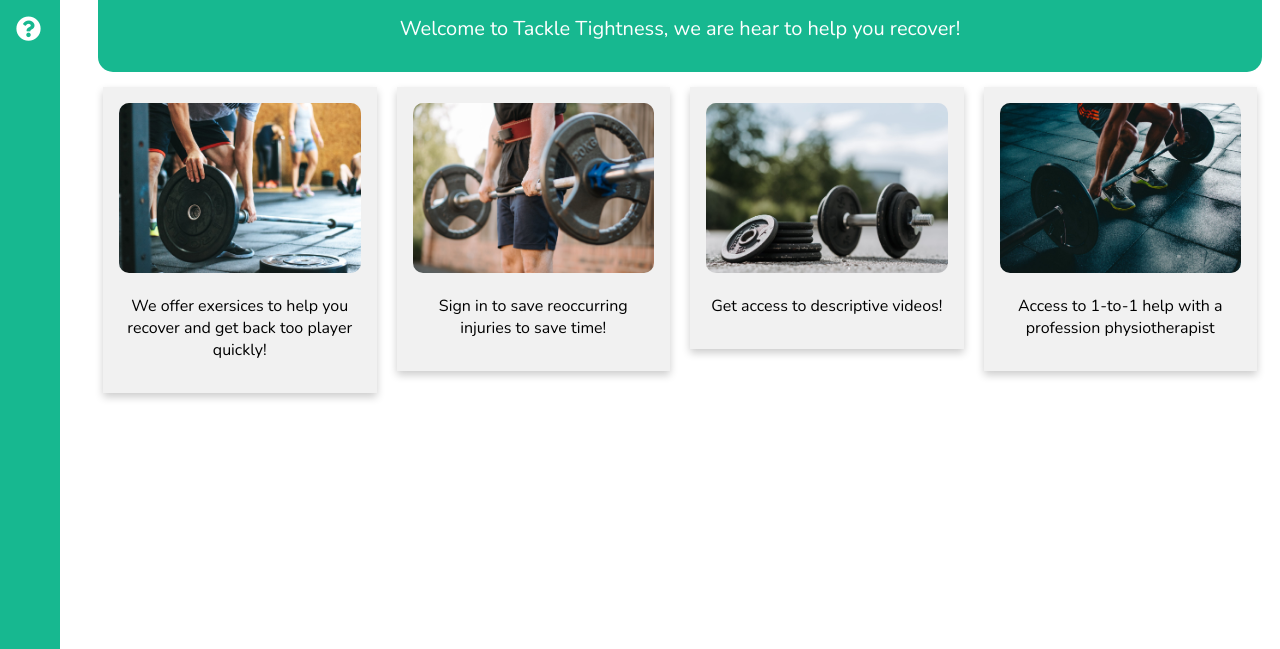
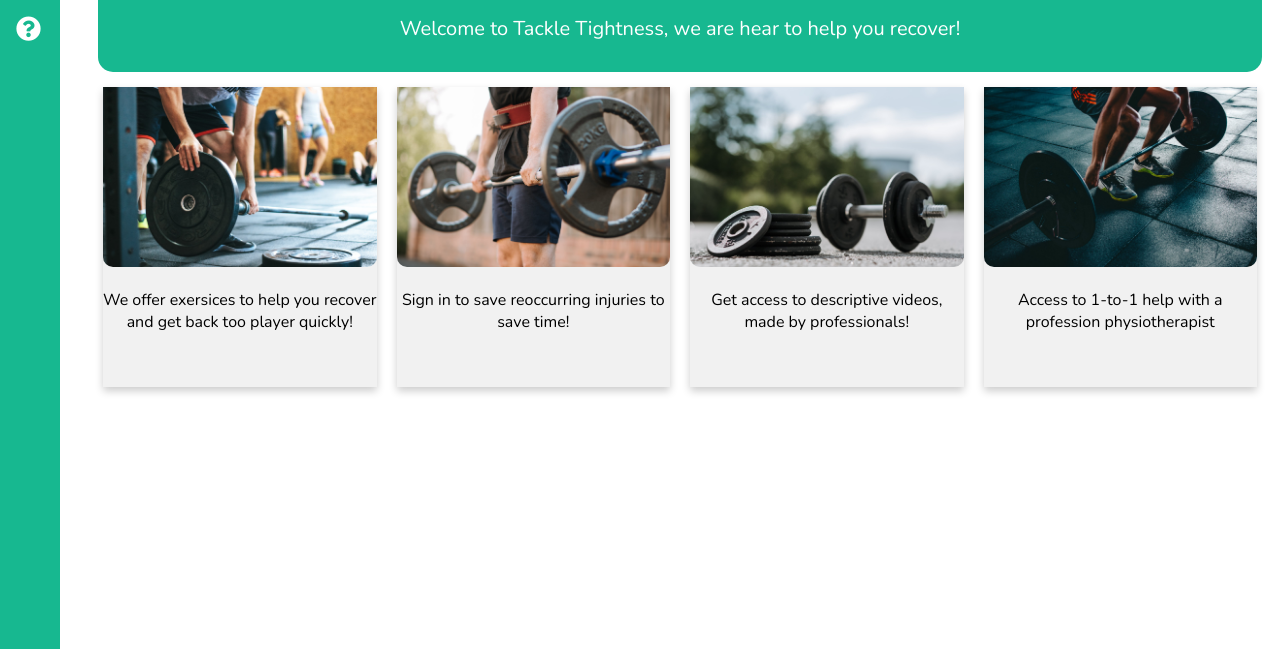
Before and after one commit to AdamRichards3/TackleTightnessV2, a website: page public/index.html in a window 1280 px wide. Shown: the part 151-800 px from the top of the page. Drawn offline with nearby package versions, Linux system fonts and the light colour scheme.

Commit message:
fixed cards on indext

```diff
--- a/public/index.css
+++ b/public/index.css
@@ -9,8 +9,10 @@ h1 {
 	color: #17B890;
 	font-size: 50px;
 }
+
 img {
-	border-radius: 10px;
+	overflow: hidden;
+	object-fit: cover;
 }
 
 .title{
@@ -92,7 +94,16 @@ img {
   /* Style the counter cards */
   .card {
 	box-shadow: 0 4px 8px 0 rgba(0, 0, 0, 0.2);
-	padding: 16px;
 	text-align: center;
 	background-color: #f1f1f1;
+	height: 300px;
   }
+
+  .card p {
+	  padding-bottom: 10px;
+  }
+
+  .card img {
+	  border-bottom-left-radius: 10px;
+	  border-bottom-right-radius: 10px;
+	}
--- a/public/index.html
+++ b/public/index.html
@@ -33,28 +33,28 @@
 		<div class="row">
 			<div class="column">
 			  <div class="card">
-				<img src="./img/image1.jpeg" alt="" height="170px" width="100%">
+				<img src="./img/image1.jpeg" alt="" height="180px" width="100%">
 				<p>We offer exersices to help you recover and get back too player quickly!</p>
 			  </div>
 			</div>
 
 			<div class="column">
 			  <div class="card">
-				<img src="./img/image2.jpeg" alt="" height="170px" width="100%">
+				<img src="./img/image2.jpeg" alt="" height="180px" width="100%">
 				<p>Sign in to save reoccurring injuries to save time!</p>
 			  </div>
 			</div>
 
 			<div class="column">
 			  <div class="card">
-				<img src="./img/image3.jpeg" alt="" height="170px" width="100%">
-				<p>Get access to descriptive videos!</p>
+				<img src="./img/image3.jpeg" alt="" height="180px" width="100%">
+				<p>Get access to descriptive videos, made by professionals!</p>
 			  </div>
 			</div>
 
 			<div class="column">
 			  <div class="card">
-				<img src="./img/image4.jpeg" alt="" height="170px" width="100%">
+				<img src="./img/image4.jpeg" alt="" height="180px" width="100%">
 				<p>Access to 1-to-1 help with a profession physiotherapist</p>
 			  </div>
 			</div>
```
